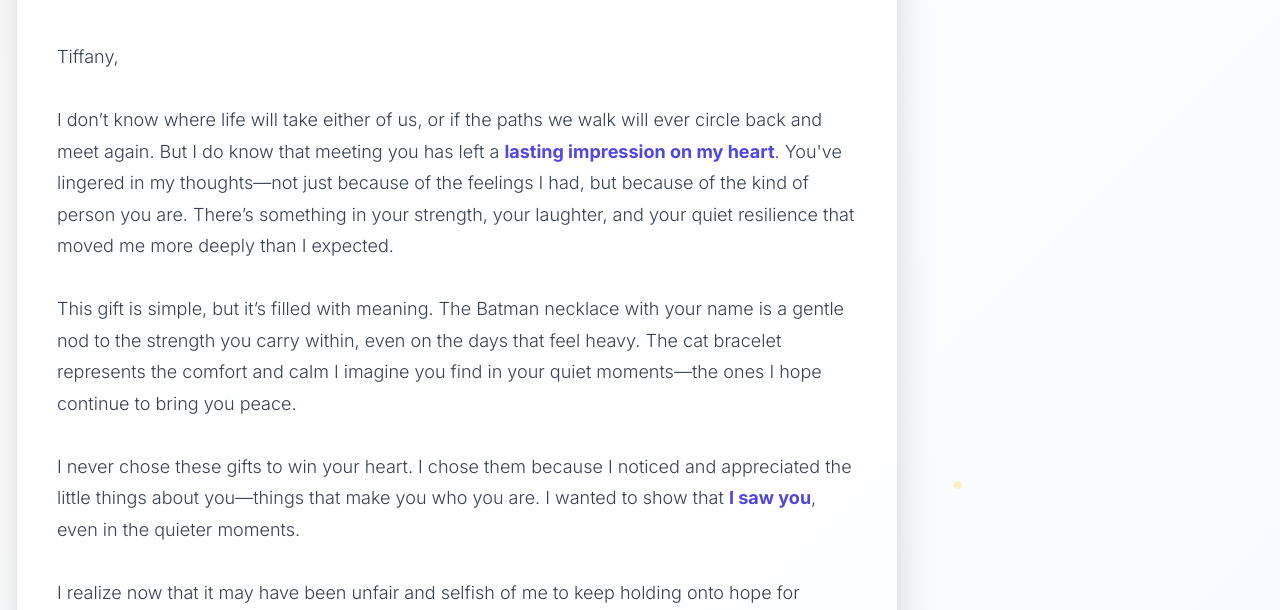
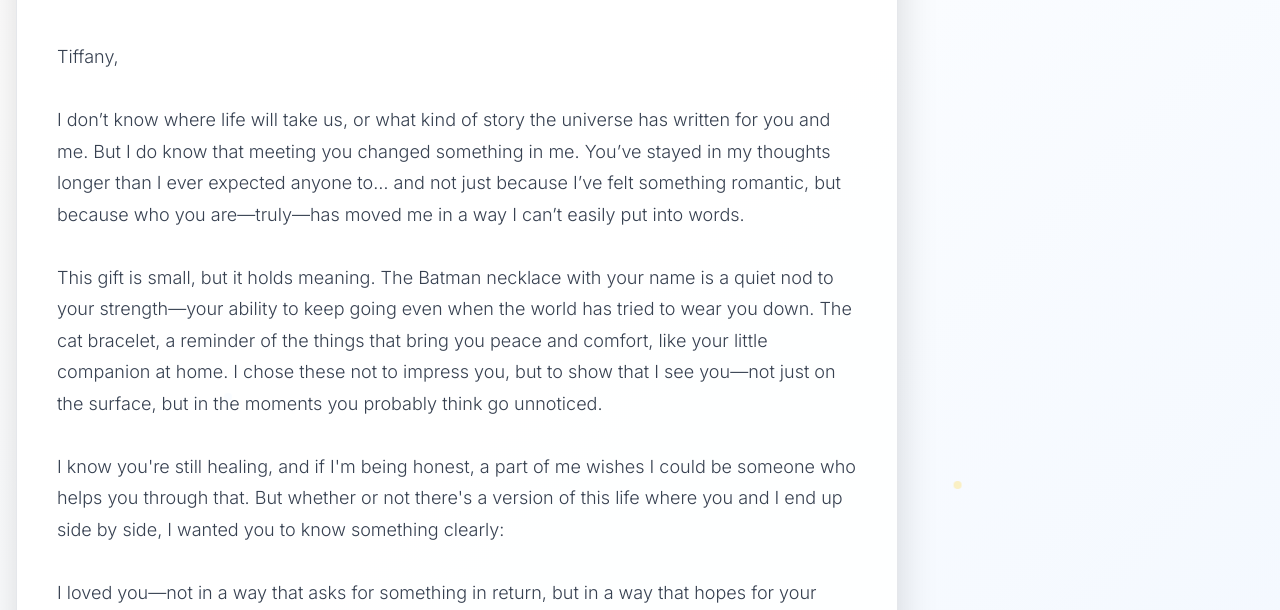
Before and after one commit to LouisCanlas/tiffany-letter, a plain HTML site: page index.html in a window 1280 px wide. Shown: the part 187-797 px from the top of the page. Drawn offline with Linux system fonts and the light colour scheme.

Commit message:
Update with original letter

```diff
--- a/index.html
+++ b/index.html
@@ -136,23 +136,19 @@
     <p>
 Tiffany,
 
-I don’t know where life will take either of us, or if the paths we walk will ever circle back and meet again. But I do know that meeting you has left a <span class="highlight">lasting impression on my heart</span>. You've lingered in my thoughts—not just because of the feelings I had, but because of the kind of person you are. There’s something in your strength, your laughter, and your quiet resilience that moved me more deeply than I expected.
+I don’t know where life will take us, or what kind of story the universe has written for you and me. But I do know that meeting you changed something in me. You’ve stayed in my thoughts longer than I ever expected anyone to… and not just because I’ve felt something romantic, but because who you are—truly—has moved me in a way I can’t easily put into words.
 
-This gift is simple, but it’s filled with meaning. The Batman necklace with your name is a gentle nod to the strength you carry within, even on the days that feel heavy. The cat bracelet represents the comfort and calm I imagine you find in your quiet moments—the ones I hope continue to bring you peace.
+This gift is small, but it holds meaning. The Batman necklace with your name is a quiet nod to your strength—your ability to keep going even when the world has tried to wear you down. The cat bracelet, a reminder of the things that bring you peace and comfort, like your little companion at home. I chose these not to impress you, but to show that I see you—not just on the surface, but in the moments you probably think go unnoticed.
 
-I never chose these gifts to win your heart. I chose them because I noticed and appreciated the little things about you—things that make you who you are. I wanted to show that <span class="highlight">I saw you</span>, even in the quieter moments.
+I know you're still healing, and if I'm being honest, a part of me wishes I could be someone who helps you through that. But whether or not there's a version of this life where you and I end up side by side, I wanted you to know something clearly:
 
-I realize now that it may have been unfair and selfish of me to keep holding onto hope for something more, especially when you’ve already shared where your heart stands. I never wanted to place that pressure on you—only to express what was honestly in mine. If that ever made things feel heavy, I’m truly sorry.
+I loved you—not in a way that asks for something in return, but in a way that hopes for your healing, your happiness, and your peace. Even if those things come with someone else. Even if I’m just a chapter you glance back at once in a while.
 
-And yes—I <span class="highlight">loved you</span>. Not in a way that expected anything back, but in a way that sincerely wished for your happiness, your healing, and your peace. Even if those things come from someone else. Even if I’m just a quiet memory one day.
+You’ll always be one of the most beautiful parts of my story.
+And maybe one day, you’ll feel the same about me.
 
-You deserve someone who sees every beautiful part of you and gives to you with a full and open heart. While I once wished deeply to be that person for you, maybe that isn’t the role I’m meant to play in your story. And if that’s the case… I’ll learn to be at peace with that too.
-
-So with a heart full of care, I’ll be quietly stepping back—not because I feel any less, but because I want you to have the peace and freedom to continue your journey, without any weight from mine. I don’t know what the future holds. I don’t know if our paths will cross again in some new light—but if they do, I’ll be hoping you’re smiling.
-
-You’ve left a mark on me that I’ll carry with quiet gratitude. If this is where our chapter closes, then I’ll hold it close with warmth. But if life allows us to meet again someday, I’ll still be glad to see you.
-
-Thank you for being a part of my heart’s story.
+With all the honesty and hope in my heart,
+Louis
     </p>
     <p class="signature">
       — Louis Canlas
```
